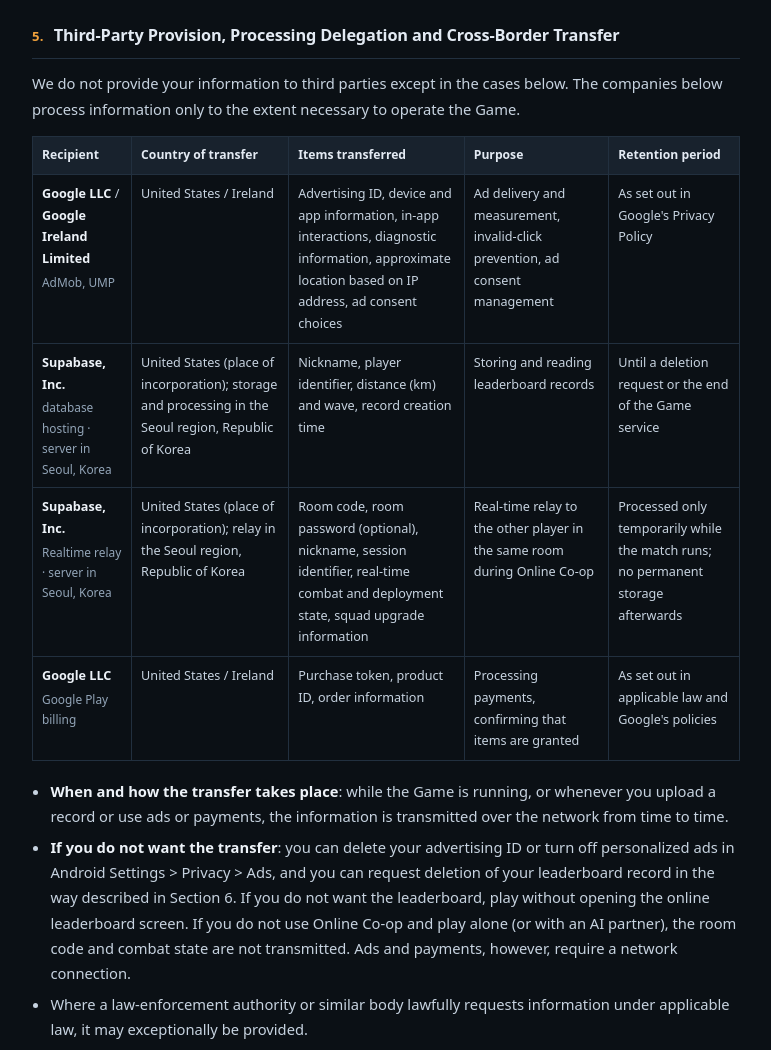
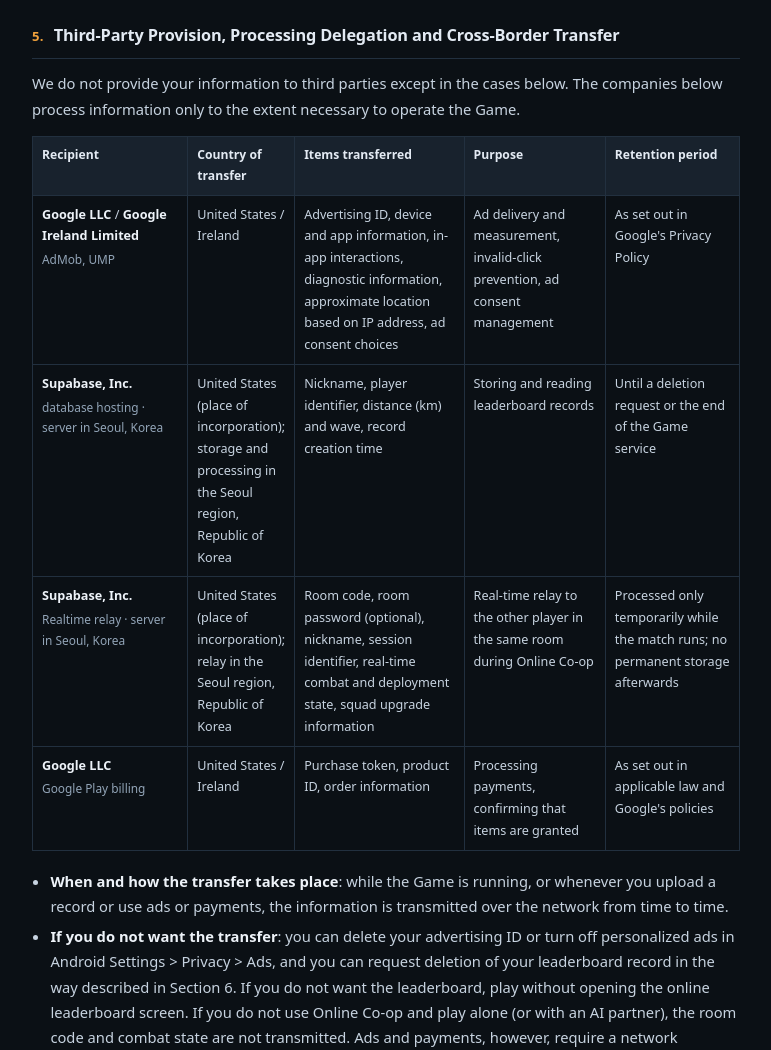
Before and after one commit to dudrnjs520-crypto/dudrnjs520-crypto.github.io, a plain HTML site: page privacy-en.html in a window 1280 px wide. Shown: the part 6320-7370 px from the top of the page, without its empty margins (254-1025 px from the left). Drawn offline with Linux system fonts and the light colour scheme.

Commit message:
영문 방침: 국외 이전 표 열 너비 지정

```diff
--- a/privacy-en.html
+++ b/privacy-en.html
@@ -407,6 +407,9 @@
   <p>We do not provide your information to third parties except in the cases below. The companies below process information only to the extent necessary to operate the Game.</p>
   <div class="table-scroll">
     <table class="five">
+      <colgroup>
+        <col style="width:22%" /><col style="width:15%" /><col style="width:24%" /><col style="width:20%" /><col style="width:19%" />
+      </colgroup>
       <thead><tr><th>Recipient</th><th>Country of transfer</th><th>Items transferred</th><th>Purpose</th><th>Retention period</th></tr></thead>
       <tbody>
         <tr>
```
